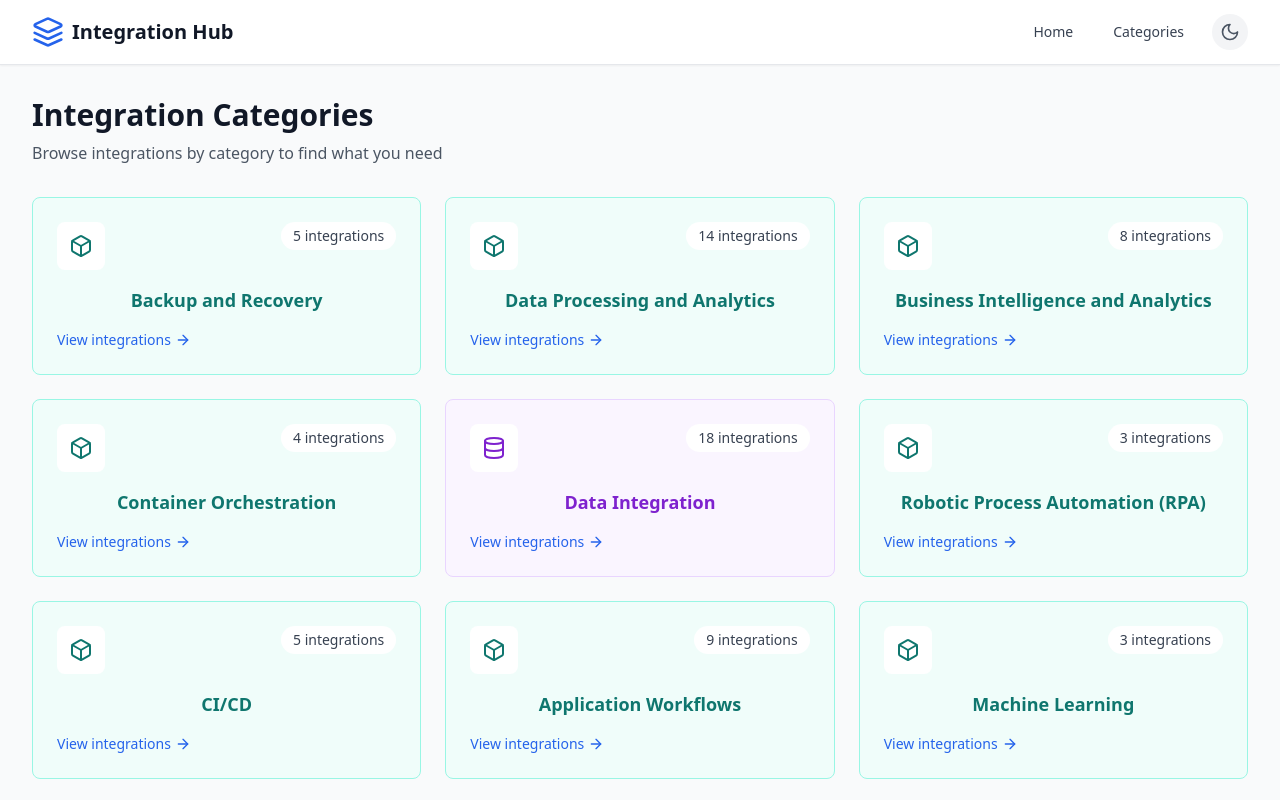
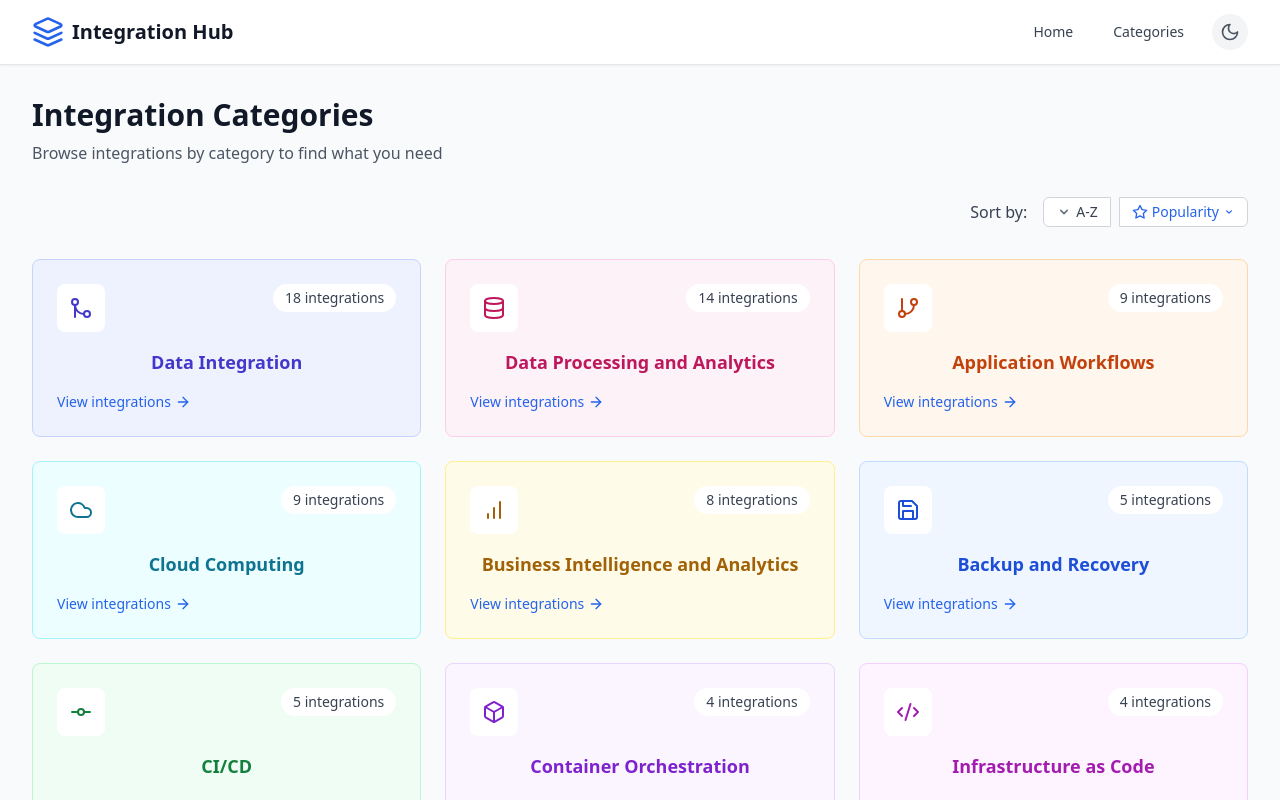
Before and after one commit to asafyace/Integration_Hub, a React (Vite) app: page /categories in a window 1280 px wide. Shown: the top 800 px of the page. Built offline with nearby package versions, Linux system fonts and the light colour scheme.

Commit message:
IF-123 aligned integrations with details

```diff
--- a/src/data/backup-and-recovery.ts
+++ b/src/data/backup-and-recovery.ts
@@ -56,7 +56,7 @@ export const backupAndRecoveryIntegrations: Integration[] = [
     description: "Rubrik backup and recovery integration.",
     logoKey: "Save",
     updateInfo: "", // Dynamically updated from backend
-    developer: "Tomer Berman",
+    developer: "Asaf Yaron",
     githubUrl: "https://github.com/BMCDBA/Rubrik",
     controlmDocUrl: "https://documents.bmc.com/supportu/9.0.22/en-US/Documentation/Rubrik.htm",
     apiDocumentationUrl: "https://developer.rubrik.com/api"
--- a/src/data/business-intelligence-and-analytics.ts
+++ b/src/data/business-intelligence-and-analytics.ts
@@ -27,7 +27,7 @@ export const businessIntelligenceAndAnalyticsIntegrations: Integration[] = [
     description: "Control-M integration with Qlik Cloud for analytics and business intelligence.",
     logoKey: "BarChart",
     updateInfo: "", // Dynamically updated from backend
-    developer: "Stanislav Ashkenazi",
+    developer: "Guy Shavit",
     githubUrl: "https://github.com/BMCDBA/qlik_cloud",
     controlmDocUrl: "https://documents.bmc.com/supportu/9.0.22/en-US/Documentation/Qlik_Cloud.htm",
     apiDocumentationUrl: "https://qlik.dev/apis"
@@ -47,21 +47,7 @@ export const businessIntelligenceAndAnalyticsIntegrations: Integration[] = [
     controlmDocUrl: "https://documents.bmc.com/supportu/9.0.22/en-US/Documentation/Power_BI_SP.htm",
     apiDocumentationUrl: "https://learn.microsoft.com/en-us/rest/api/power-bi/"
   },
-  {
-    id: "snowflake-idp",
-    name: "Snowflake IdP",
-    category: IntegrationCategory.BUSINESS_INTELLIGENCE_AND_ANALYTICS,
-    documentationUrl: "https://www.snowflake.com",
-    lastUpdated: "2022-09-01",
-    popularity: 4,
-    description: "Snowflake Identity Provider integration.",
-    logoKey: "BarChart",
-    updateInfo: "", // Dynamically updated from backend
-    developer: "Stanislav Ashkenazi",
-    githubUrl: "https://github.com/BMCDBA/snowflake_idp",
-    controlmDocUrl: "https://documents.bmc.com/supportu/9.0.22/en-US/Documentation/Tableau.htm",
-    apiDocumentationUrl: "https://docs.snowflake.com/en/developer-guide/snowflake-connector-python/api-reference"
-  },
+
   {
     id: "tableau",
     name: "Tableau",
@@ -72,7 +58,7 @@ export const businessIntelligenceAndAnalyticsIntegrations: Integration[] = [
     description: "Control-M integration with Tableau for data visualization.",
     logoKey: "BarChart",
     updateInfo: "", // Dynamically updated from backend
-    developer: "Asaf Yaron",
+    developer: "Stanislav Ashkenazi",
     githubUrl: "https://github.com/BMCDBA/tableau",
     controlmDocUrl: "https://documents.bmc.com/supportu/9.0.22/en-US/Documentation/Talend_Data_Mgt.htm",
     apiDocumentationUrl: "https://help.tableau.com/current/api/rest_api/en-us/REST/rest_api.htm"
@@ -92,18 +78,5 @@ export const businessIntelligenceAndAnalyticsIntegrations: Integration[] = [
     controlmDocUrl: "https://documents.bmc.com/supportu/9.0.22/en-US/Documentation/Amazon_QuickSight.htm",
     apiDocumentationUrl: "https://docs.aws.amazon.com/quicksight/latest/APIReference/"
   },
-  {
-    id: "azure-synapse",
-    name: "Azure Synapse",
-    category: IntegrationCategory.BUSINESS_INTELLIGENCE_AND_ANALYTICS,
-    documentationUrl: "https://learn.microsoft.com/en-us/azure/synapse-analytics/whats-new",
-    lastUpdated: "",
-    description: "Control-M integration with Azure Synapse for analytics and data warehousing.",
-    logoKey: "BarChart",
-    updateInfo: "", // Dynamically updated from backend
-    developer: "Keren Surujon",
-    githubUrl: "https://github.com/BMCDBA/azure_synapse",
-    controlmDocUrl: "https://documents.bmc.com/supportu/9.0.21.300/en-US/Documentation/Azure_Synapse.htm",
-    apiDocumentationUrl: 'https://learn.microsoft.com/en-us/rest/api/synapse/'
-  }
+
 ];
--- a/src/data/data-processing-and-analytics.ts
+++ b/src/data/data-processing-and-analytics.ts
@@ -199,6 +199,21 @@ export const dataProcessingAndAnalyticsIntegrations: Integration[] = [
     controlmDocUrl: "https://documents.bmc.com/supportu/9.0.21.300/en-US/Documentation/GCP_Dataproc.htm",
     apiDocumentationUrl: 'https://cloud.google.com/dataproc/docs/reference/rest'
   },
+    {
+    id: "snowflake-idp",
+    name: "Snowflake IdP",
+    category: IntegrationCategory.BUSINESS_INTELLIGENCE_AND_ANALYTICS,
+    documentationUrl: "https://www.snowflake.com",
+    lastUpdated: "2022-09-01",
+    popularity: 4,
+    description: "Snowflake Identity Provider integration.",
+    logoKey: "BarChart",
+    updateInfo: "", // Dynamically updated from backend
+    developer: "Mati Green",
+    githubUrl: "https://github.com/BMCDBA/snowflake_idp",
+    controlmDocUrl: "https://documents.bmc.com/supportu/9.0.22/en-US/Documentation/Tableau.htm",
+    apiDocumentationUrl: "https://docs.snowflake.com/en/developer-guide/snowflake-connector-python/api-reference"
+  },
   {
     id: 'oracle-cloud-data-flow',
     name: 'OCI Data Flow',
@@ -212,5 +227,19 @@ export const dataProcessingAndAnalyticsIntegrations: Integration[] = [
     updateInfo: "", // Dynamically updated from backend
     developer: 'Tomer Berman',
     apiDocumentationUrl: 'https://docs.oracle.com/en-us/iaas/api/#/en/data-flow/20200129/'
+  },
+    {
+    id: "azure-synapse",
+    name: "Azure Synapse",
+    category: IntegrationCategory.BUSINESS_INTELLIGENCE_AND_ANALYTICS,
+    documentationUrl: "https://learn.microsoft.com/en-us/azure/synapse-analytics/whats-new",
+    lastUpdated: "",
+    description: "Control-M integration with Azure Synapse for analytics and data warehousing.",
+    logoKey: "BarChart",
+    updateInfo: "", // Dynamically updated from backend
+    developer: "Keren Surujon",
+    githubUrl: "https://github.com/BMCDBA/azure_synapse",
+    controlmDocUrl: "https://documents.bmc.com/supportu/9.0.21.300/en-US/Documentation/Azure_Synapse.htm",
+    apiDocumentationUrl: 'https://learn.microsoft.com/en-us/rest/api/synapse/'
   }
 ];
--- a/src/data/infrastructure-as-code.ts
+++ b/src/data/infrastructure-as-code.ts
@@ -58,7 +58,7 @@ export const infrastructureAsCodeIntegrations: Integration[] = [
     description: "Control-M integration with Terraform for infrastructure as code automation.",
     logoKey: "Server",
     updateInfo: "", // Dynamically updated from backend
-    developer: "Asaf Yaron",
+    developer: "Tomer Berman",
     githubUrl: "https://github.com/BMCDBA/terraform_integration",
     controlmDocUrl: "https://documents.bmc.com/supportu/9.0.21.300/en-US/Documentation/Terraform.htm",
     apiDocumentationUrl: "https://developer.hashicorp.com/terraform/api-docs"
--- a/src/data/messaging-and-queuing.ts
+++ b/src/data/messaging-and-queuing.ts
@@ -12,7 +12,7 @@ export const messagingAndQueuingIntegrations: Integration[] = [
     description: "Control-M integration with RabbitMQ for message queuing.",
     logoKey: "MessageSquare",
     updateInfo: "",
-    developer: "Asaf Yaron",
+    developer: "Stanislav Ashkenazi",
     githubUrl: "https://github.com/BMCDBA/RabbitMQ",
     controlmDocUrl: "https://documents.bmc.com/supportu/9.0.22/en-US/Documentation/RabbitMQ.htm",
     apiDocumentationUrl: "https://rawcdn.githack.com/rabbitmq/rabbitmq-server/v3.8.9/deps/rabbitmq_management/docs/api/index.html"
--- a/src/pages/CategoriesPage.tsx
+++ b/src/pages/CategoriesPage.tsx
@@ -5,74 +5,97 @@ import { IntegrationCategory, CategoryCount, Integration } from '../types';
 import { getCategoryCount, getIntegrationsByCategory } from '../data/integrations';
 import { Layers, ArrowRight } from 'lucide-react';
 import * as Icons from 'lucide-react';
+import { getCategoryLogo } from '../utils/categoryLogoMap';
 import { useNavigate } from 'react-router-dom';
 
-const categoryIcons: Record<string, keyof typeof Icons> = {
-  [IntegrationCategory.AWS]: 'Cloud',
-  [IntegrationCategory.AZURE]: 'Cloud',
-  [IntegrationCategory.GCP]: 'Cloud',
-  [IntegrationCategory.DATA_INTEGRATION]: 'Database',
-  [IntegrationCategory.WORKFLOW_AUTOMATION]: 'GitBranch',
-  [IntegrationCategory.ANALYTICS]: 'BarChart',
-  [IntegrationCategory.COMMUNICATION]: 'MessageSquare',
-  [IntegrationCategory.INFRASTRUCTURE]: 'Server',
-  [IntegrationCategory.OCI]: 'Cloud',
-  [IntegrationCategory.MISC]: 'Box',
-};
 
-const categoryColors: Record<string, { bg: string, border: string, text: string, darkBg: string, darkBorder: string, darkText: string }> = {
-  [IntegrationCategory.AWS]: {
-    bg: 'bg-orange-50', border: 'border-orange-200', text: 'text-orange-700',
-    darkBg: 'dark:bg-orange-900/20', darkBorder: 'dark:border-orange-800', darkText: 'dark:text-orange-400'
-  },
-  [IntegrationCategory.AZURE]: {
-    bg: 'bg-blue-50', border: 'border-blue-200', text: 'text-blue-700',
-    darkBg: 'dark:bg-blue-900/20', darkBorder: 'dark:border-blue-800', darkText: 'dark:text-blue-400'
-  },
-  [IntegrationCategory.GCP]: {
-    bg: 'bg-red-50', border: 'border-red-200', text: 'text-red-700',
-    darkBg: 'dark:bg-red-900/20', darkBorder: 'dark:border-red-800', darkText: 'dark:text-red-400'
-  },
-  [IntegrationCategory.DATA_INTEGRATION]: {
-    bg: 'bg-purple-50', border: 'border-purple-200', text: 'text-purple-700',
-    darkBg: 'dark:bg-purple-900/20', darkBorder: 'dark:border-purple-800', darkText: 'dark:text-purple-400'
-  },
-  [IntegrationCategory.WORKFLOW_AUTOMATION]: {
-    bg: 'bg-green-50', border: 'border-green-200', text: 'text-green-700',
-    darkBg: 'dark:bg-green-900/20', darkBorder: 'dark:border-green-800', darkText: 'dark:text-green-400'
-  },
-  [IntegrationCategory.ANALYTICS]: {
-    bg: 'bg-yellow-50', border: 'border-yellow-200', text: 'text-yellow-700',
-    darkBg: 'dark:bg-yellow-900/20', darkBorder: 'dark:border-yellow-800', darkText: 'dark:text-yellow-400'
-  },
-  [IntegrationCategory.COMMUNICATION]: {
-    bg: 'bg-indigo-50', border: 'border-indigo-200', text: 'text-indigo-700',
-    darkBg: 'dark:bg-indigo-900/20', darkBorder: 'dark:border-indigo-800', darkText: 'dark:text-indigo-400'
-  },
-  [IntegrationCategory.INFRASTRUCTURE]: {
-    bg: 'bg-gray-50', border: 'border-gray-200', text: 'text-gray-700',
-    darkBg: 'dark:bg-gray-700/30', darkBorder: 'dark:border-gray-600', darkText: 'dark:text-gray-300'
-  },
-  [IntegrationCategory.OCI]: {
-    bg: 'bg-red-50', border: 'border-red-200', text: 'text-red-700',
-    darkBg: 'dark:bg-red-900/20', darkBorder: 'dark:border-red-800', darkText: 'dark:text-red-400'
-  },
-  [IntegrationCategory.MISC]: {
-    bg: 'bg-teal-50', border: 'border-teal-200', text: 'text-teal-700',
-    darkBg: 'dark:bg-teal-900/20', darkBorder: 'dark:border-teal-800', darkText: 'dark:text-teal-400'
-  },
-};
 
 interface CategoryCardProps {
-  category: string;
+  category: IntegrationCategory;
   count: number;
   onClick: () => void;
 }
 
+const categoryColors: Record<IntegrationCategory, { bg: string, border: string, text: string, darkBg: string, darkBorder: string, darkText: string }> = {
+  [IntegrationCategory.APPLICATION_WORKFLOWS]: {
+    bg: 'bg-orange-50', border: 'border-orange-200', text: 'text-orange-700',
+    darkBg: 'dark:bg-orange-900/20', darkBorder: 'dark:border-orange-800', darkText: 'dark:text-orange-400'
+  },
+  [IntegrationCategory.BUSINESS_INTELLIGENCE_AND_ANALYTICS]: {
+    bg: 'bg-yellow-50', border: 'border-yellow-200', text: 'text-yellow-700',
+    darkBg: 'dark:bg-yellow-900/20', darkBorder: 'dark:border-yellow-800', darkText: 'dark:text-yellow-400'
+  },
+  [IntegrationCategory.BACKUP_AND_RECOVERY]: {
+    bg: 'bg-blue-50', border: 'border-blue-200', text: 'text-blue-700',
+    darkBg: 'dark:bg-blue-900/20', darkBorder: 'dark:border-blue-800', darkText: 'dark:text-blue-400'
+  },
+  [IntegrationCategory.CI_CD]: {
+    bg: 'bg-green-50', border: 'border-green-200', text: 'text-green-700',
+    darkBg: 'dark:bg-green-900/20', darkBorder: 'dark:border-green-800', darkText: 'dark:text-green-400'
+  },
+  [IntegrationCategory.CLOUD_COMPUTING]: {
+    bg: 'bg-cyan-50', border: 'border-cyan-200', text: 'text-cyan-700',
+    darkBg: 'dark:bg-cyan-900/20', darkBorder: 'dark:border-cyan-800', darkText: 'dark:text-cyan-400'
+  },
+  [IntegrationCategory.CONTAINER_ORCHESTRATION]: {
+    bg: 'bg-purple-50', border: 'border-purple-200', text: 'text-purple-700',
+    darkBg: 'dark:bg-purple-900/20', darkBorder: 'dark:border-purple-800', darkText: 'dark:text-purple-400'
+  },
+  [IntegrationCategory.DATA_PROCESSING_AND_ANALYTICS]: {
+    bg: 'bg-pink-50', border: 'border-pink-200', text: 'text-pink-700',
+    darkBg: 'dark:bg-pink-900/20', darkBorder: 'dark:border-pink-800', darkText: 'dark:text-pink-400'
+  },
+  [IntegrationCategory.DATA_INTEGRATION]: {
+    bg: 'bg-indigo-50', border: 'border-indigo-200', text: 'text-indigo-700',
+    darkBg: 'dark:bg-indigo-900/20', darkBorder: 'dark:border-indigo-800', darkText: 'dark:text-indigo-400'
+  },
+  [IntegrationCategory.DATABASE_MANAGEMENT]: {
+    bg: 'bg-gray-50', border: 'border-gray-200', text: 'text-gray-700',
+    darkBg: 'dark:bg-gray-700/30', darkBorder: 'dark:border-gray-600', darkText: 'dark:text-gray-300'
+  },
+  [IntegrationCategory.ENTERPRISE_RESOURCE_PLANNING]: {
+    bg: 'bg-lime-50', border: 'border-lime-200', text: 'text-lime-700',
+    darkBg: 'dark:bg-lime-900/20', darkBorder: 'dark:border-lime-800', darkText: 'dark:text-lime-400'
+  },
+  [IntegrationCategory.FILE_TRANSFER]: {
+    bg: 'bg-teal-50', border: 'border-teal-200', text: 'text-teal-700',
+    darkBg: 'dark:bg-teal-900/20', darkBorder: 'dark:border-teal-800', darkText: 'dark:text-teal-400'
+  },
+  [IntegrationCategory.INFRASTRUCTURE_AS_CODE]: {
+    bg: 'bg-fuchsia-50', border: 'border-fuchsia-200', text: 'text-fuchsia-700',
+    darkBg: 'dark:bg-fuchsia-900/20', darkBorder: 'dark:border-fuchsia-800', darkText: 'dark:text-fuchsia-400'
+  },
+  [IntegrationCategory.MACHINE_LEARNING]: {
+    bg: 'bg-emerald-50', border: 'border-emerald-200', text: 'text-emerald-700',
+    darkBg: 'dark:bg-emerald-900/20', darkBorder: 'dark:border-emerald-800', darkText: 'dark:text-emerald-400'
+  },
+  [IntegrationCategory.MAINFRAME_MODERNIZATION]: {
+    bg: 'bg-slate-50', border: 'border-slate-200', text: 'text-slate-700',
+    darkBg: 'dark:bg-slate-900/20', darkBorder: 'dark:border-slate-800', darkText: 'dark:text-slate-400'
+  },
+  [IntegrationCategory.MESSAGING_AND_COMMUNICATION]: {
+    bg: 'bg-rose-50', border: 'border-rose-200', text: 'text-rose-700',
+    darkBg: 'dark:bg-rose-900/20', darkBorder: 'dark:border-rose-800', darkText: 'dark:text-rose-400'
+  },
+  [IntegrationCategory.MESSAGING_AND_QUEUING]: {
+    bg: 'bg-violet-50', border: 'border-violet-200', text: 'text-violet-700',
+    darkBg: 'dark:bg-violet-900/20', darkBorder: 'dark:border-violet-800', darkText: 'dark:text-violet-400'
+  },
+  [IntegrationCategory.ROBOTIC_PROCESS_AUTOMATION]: {
+    bg: 'bg-yellow-50', border: 'border-yellow-200', text: 'text-yellow-700',
+    darkBg: 'dark:bg-yellow-900/20', darkBorder: 'dark:border-yellow-800', darkText: 'dark:text-yellow-400'
+  },
+  [IntegrationCategory.WEB_SERVICES_JAVA_AND_MESSAGING]: {
+    bg: 'bg-orange-50', border: 'border-orange-200', text: 'text-orange-700',
+    darkBg: 'dark:bg-orange-900/20', darkBorder: 'dark:border-orange-800', darkText: 'dark:text-orange-400'
+  }
+};
+
+
 const CategoryCard: React.FC<CategoryCardProps> = ({ category, count, onClick }) => {
-  const IconComponent = Icons[categoryIcons[category] || 'Box'];
-  const colors = categoryColors[category] || categoryColors[IntegrationCategory.MISC];
-
+  const logoKey = getCategoryLogo(category);
+  const IconComponent = ((Icons as unknown) as Record<string, React.ElementType>)[logoKey] || Icons.Box;
+  const colors = categoryColors[category];
   return (
     <button
       className={`block w-full p-6 rounded-lg border ${colors.border} ${colors.darkBorder} ${colors.bg} ${colors.darkBg} transition-transform duration-200 hover:scale-[1.02] focus:outline-none focus:ring-2 focus:ring-blue-500`}
@@ -99,10 +122,10 @@ const CategoriesPage: React.FC = () => {
   const [categories, setCategories] = useState<CategoryCount[]>([]);
   const [selectedCategory, setSelectedCategory] = useState<IntegrationCategory | null>(null);
   const [categoryIntegrations, setCategoryIntegrations] = useState<Integration[]>([]);
+  const [sortType, setSortType] = useState<'popularity' | 'abc'>('popularity');
   const navigate = useNavigate();
 
   useEffect(() => {
-    // Get all categories with their counts
     setCategories(getCategoryCount());
   }, []);
 
@@ -116,15 +139,52 @@ const CategoriesPage: React.FC = () => {
     navigate('/', { state: { selectedCategory: category } });
   };
 
+  // Sort categories based on sortType
+  const sortedCategories = [...categories].sort((a, b) => {
+    if (sortType === 'popularity') {
+      return b.count - a.count;
+    } else {
+      return a.category.localeCompare(b.category);
+    }
+  });
+
   return (
     <MainLayout>
       <PageHeader
         title="Integration Categories"
         subtitle="Browse integrations by category to find what you need"
       />
-
+      <div className="mb-8 flex flex-col md:flex-row md:items-center md:justify-between gap-4">
+        <div className="flex items-center gap-2 ml-auto">
+          <span className="mr-2 font-medium text-gray-700 dark:text-gray-200">Sort by:</span>
+          <button
+            type="button"
+            className={`flex items-center px-3 py-1 rounded-l-md border border-gray-300 dark:border-gray-700 bg-white dark:bg-gray-800 text-sm font-medium transition-colors duration-150 ${sortType === 'abc' ? 'text-blue-600 dark:text-blue-400 bg-blue-100 dark:bg-blue-900 border-blue-600 dark:border-blue-400' : 'hover:bg-gray-100 dark:hover:bg-gray-700 text-gray-700 dark:text-gray-200'}`}
+            onClick={() => setSortType('abc')}
+            aria-label="Sort A-Z"
+          >
+            <svg className={`w-4 h-4 mr-1 ${sortType === 'abc' ? 'text-blue-600 dark:text-blue-400' : 'text-gray-500 dark:text-gray-300'}`} fill="none" stroke="currentColor" strokeWidth="2" viewBox="0 0 20 20"><path strokeLinecap="round" strokeLinejoin="round" d="M6 8l4 4 4-4" /></svg>
+            <span className="hidden sm:inline">A-Z</span>
+            {sortType === 'abc' && (
+              <svg className="w-3 h-3 ml-1 text-blue-600 dark:text-blue-400" fill="none" stroke="currentColor" strokeWidth="2" viewBox="0 0 20 20"><path strokeLinecap="round" strokeLinejoin="round" d="M6 8l4 4 4-4" /></svg>
+            )}
+          </button>
+          <button
+            type="button"
+            className={`flex items-center px-3 py-1 rounded-r-md border border-gray-300 dark:border-gray-700 bg-white dark:bg-gray-800 text-sm font-medium transition-colors duration-150 ${sortType === 'popularity' ? 'text-blue-600 dark:text-blue-400 bg-blue-100 dark:bg-blue-900 border-blue-600 dark:border-blue-400' : 'hover:bg-gray-100 dark:hover:bg-gray-700 text-gray-700 dark:text-gray-200'}`}
+            onClick={() => setSortType('popularity')}
+            aria-label="Sort by Popularity"
+          >
+            <svg className={`w-4 h-4 mr-1 ${sortType === 'popularity' ? 'text-blue-600 dark:text-blue-400' : 'text-gray-500 dark:text-gray-300'}`} fill="none" stroke="currentColor" strokeWidth="2" viewBox="0 0 24 24"><path strokeLinecap="round" strokeLinejoin="round" d="M12 17.75l-6.172 3.245 1.179-6.873L2 9.505l6.908-1.004L12 2.25l3.092 6.251L22 9.505l-5.007 4.617 1.179 6.873z"/></svg>
+            <span className="hidden sm:inline">Popularity</span>
+            {sortType === 'popularity' && (
+              <svg className="w-3 h-3 ml-1 text-blue-600 dark:text-blue-400" fill="none" stroke="currentColor" strokeWidth="2" viewBox="0 0 20 20"><path strokeLinecap="round" strokeLinejoin="round" d="M6 8l4 4 4-4" /></svg>
+            )}
+          </button>
+        </div>
+      </div>
       <div className="grid grid-cols-1 sm:grid-cols-2 lg:grid-cols-3 gap-6">
-        {categories.map(({ category, count }) => (
+        {sortedCategories.map(({ category, count }) => (
           <CategoryCard
             key={category}
             category={category}
--- a/src/pages/HomePage.tsx
+++ b/src/pages/HomePage.tsx
@@ -190,7 +190,7 @@ const HomePage: React.FC = () => {
             onClick={() => setSortType('abc')}
             aria-label="Sort A-Z"
           >
-            <svg className={`w-4 h-4 mr-1 ${sortType === 'abc' ? 'text-blue-600 dark:text-blue-400' : 'text-gray-500 dark:text-gray-300'}`} fill="none" stroke="currentColor" strokeWidth="2" viewBox="0 0 24 24"><path strokeLinecap="round" strokeLinejoin="round" d="M16 17v-6m0 0V7m0 4h-8m8 0H8m0 0v6m0-6V7" /></svg>
+            <svg className={`w-4 h-4 mr-1 ${sortType === 'abc' ? 'text-blue-600 dark:text-blue-400' : 'text-gray-500 dark:text-gray-300'}`} fill="none" stroke="currentColor" strokeWidth="2" viewBox="0 0 20 20"><path strokeLinecap="round" strokeLinejoin="round" d="M6 8l4 4 4-4" /></svg>
             <span className="hidden sm:inline">A-Z</span>
             {sortType === 'abc' && (
               <svg className="w-3 h-3 ml-1 text-blue-600 dark:text-blue-400" fill="none" stroke="currentColor" strokeWidth="2" viewBox="0 0 20 20"><path strokeLinecap="round" strokeLinejoin="round" d="M6 8l4 4 4-4" /></svg>
--- /dev/null
+++ b/src/utils/categoryLogoMap.ts
@@ -0,0 +1,26 @@
+import { IntegrationCategory } from '../types';
+
+export const categoryLogoMap: Record<IntegrationCategory, string> = {
+  [IntegrationCategory.APPLICATION_WORKFLOWS]: 'GitBranch',
+  [IntegrationCategory.BUSINESS_INTELLIGENCE_AND_ANALYTICS]: 'BarChart',
+  [IntegrationCategory.BACKUP_AND_RECOVERY]: 'Save',
+  [IntegrationCategory.CI_CD]: 'GitCommit',
+  [IntegrationCategory.CLOUD_COMPUTING]: 'Cloud',
+  [IntegrationCategory.CONTAINER_ORCHESTRATION]: 'Box',
+  [IntegrationCategory.DATA_PROCESSING_AND_ANALYTICS]: 'Database',
+  [IntegrationCategory.DATA_INTEGRATION]: 'GitMerge',
+  [IntegrationCategory.DATABASE_MANAGEMENT]: 'Server',
+  [IntegrationCategory.ENTERPRISE_RESOURCE_PLANNING]: 'Briefcase',
+  [IntegrationCategory.FILE_TRANSFER]: 'RefreshCw',
+  [IntegrationCategory.INFRASTRUCTURE_AS_CODE]: 'Code2',
+  [IntegrationCategory.MACHINE_LEARNING]: 'Brain',
+  [IntegrationCategory.MAINFRAME_MODERNIZATION]: 'Monitor',
+  [IntegrationCategory.MESSAGING_AND_COMMUNICATION]: 'MessageCircle',
+  [IntegrationCategory.MESSAGING_AND_QUEUING]: 'MessageSquare',
+  [IntegrationCategory.ROBOTIC_PROCESS_AUTOMATION]: 'Bot',
+  [IntegrationCategory.WEB_SERVICES_JAVA_AND_MESSAGING]: 'Globe',
+};
+
+export function getCategoryLogo(category: IntegrationCategory): string {
+  return categoryLogoMap[category] || 'Circle';
+}
```
Also changed, not shown: 1 other file (tests, documents, lock files or other folders).
